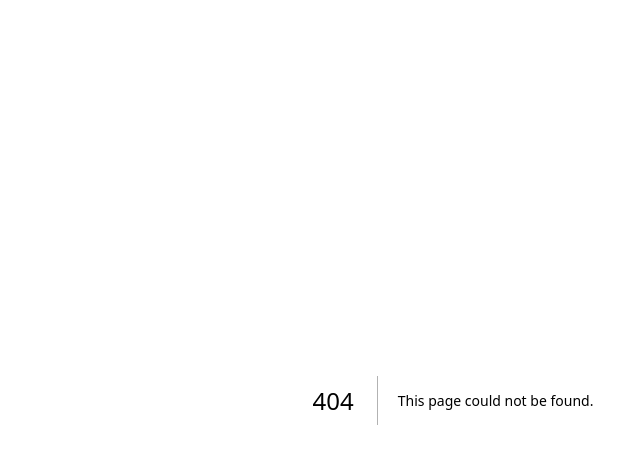
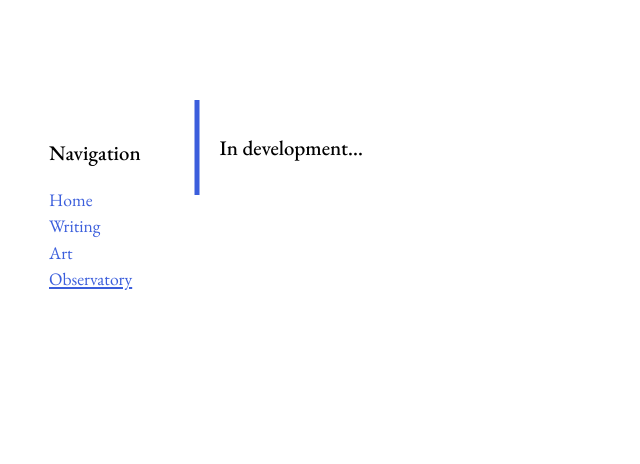
Before and after one commit to linjames0/jameslin.bio, a Next.js app: page /observatory in a window 1280 px wide. Before the commit this address had no page. Shown: the top 464 px of the page, without its empty margins (187-827 px from the left). Built offline with nearby package versions, Linux system fonts and the light colour scheme.

Commit message:
updated unfinished pages

```diff
--- /dev/null
+++ b/src/app/art/art.module.css
@@ -0,0 +1,39 @@
+.mainBox {
+    /* height: 80vh; */
+    width: 40%;
+    position: relative;
+    left: 50%;
+    transform: translateX(-50%);
+    top: 10%;
+
+    border-left: rgb(59, 94, 220) 5px solid;
+
+    margin: 20px;
+    padding: 20px;
+  }
+
+  .title {
+    font-family: "EB Garamond", serif;
+    font-weight: 400;
+    font-size: 2.5em;
+
+    margin-top: 0px;
+    margin-bottom: 0px;
+  }
+
+  .subtitle {
+    font-family: "EB Garamond", serif;
+    font-weight: 500;
+    font-size: 1.3em;
+  }
+
+  .quote {
+    font-family: "EB Garamond", serif;
+    font-weight: 400;
+
+    margin-top: 0px;
+    margin-bottom: 0px;
+    padding-left: 20px;
+
+    border-left: 5px solid rgb(59, 94, 220);
+  }
--- /dev/null
+++ b/src/app/observatory/observatory.module.css
@@ -0,0 +1,39 @@
+.mainBox {
+    /* height: 80vh; */
+    width: 40%;
+    position: relative;
+    left: 50%;
+    transform: translateX(-50%);
+    top: 10%;
+
+    border-left: rgb(59, 94, 220) 5px solid;
+
+    margin: 20px;
+    padding: 20px;
+  }
+
+  .title {
+    font-family: "EB Garamond", serif;
+    font-weight: 400;
+    font-size: 2.5em;
+
+    margin-top: 0px;
+    margin-bottom: 0px;
+  }
+
+  .subtitle {
+    font-family: "EB Garamond", serif;
+    font-weight: 500;
+    font-size: 1.3em;
+  }
+
+  .quote {
+    font-family: "EB Garamond", serif;
+    font-weight: 400;
+
+    margin-top: 0px;
+    margin-bottom: 0px;
+    padding-left: 20px;
+
+    border-left: 5px solid rgb(59, 94, 220);
+  }
--- /dev/null
+++ b/src/app/observatory/page.js
@@ -0,0 +1,17 @@
+import styles from "./observatory.module.css";
+import Nav from "../../components/Nav";
+import Head from "../../components/Head";
+
+export default function Observatory() {
+  return (
+    <html>
+        <Head />
+        <body className={styles.body}>
+            <Nav />
+            <div className={styles.mainBox}>
+                <h1 className={styles.subtitle}>In development...</h1>
+            </div>
+        </body>
+    </html>
+  );
+}
--- a/src/app/posts/strange/page.js
+++ b/src/app/posts/strange/page.js
@@ -2,7 +2,7 @@ import styles from "../post.module.css";
 import Nav from "../../../components/Nav";
 import Head from "../../../components/Head";
 
-export default function Focus() {
+export default function Strange() {
   return (
     <html>
         <Head />
--- a/src/app/posts/young/page.js
+++ b/src/app/posts/young/page.js
@@ -2,7 +2,7 @@ import styles from "../post.module.css";
 import Nav from "../../../components/Nav";
 import Head from "../../../components/Head";
 
-export default function Focus() {
+export default function Young() {
   return (
     <html>
         <Head />
```
Also changed, not shown: src/app/art/page.js (added, +17 -0 lines).
